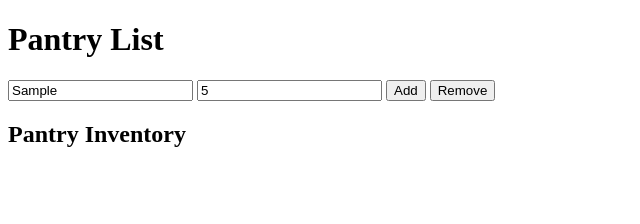
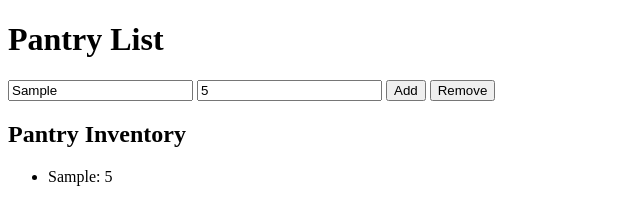
Before and after one commit to MsftKing/Minimize-Food-Waste-Application, a plain HTML site: page index.html in a window 1280 px wide. Both pictures are taken after typing "Sample", "5" into the empty fields and a click on the button "Add". Shown: the full height of the page, 0-640 px from the left. Drawn offline with Linux system fonts and the light colour scheme.

Commit message:
fixed error adding items

```diff
--- a/index.html
+++ b/index.html
@@ -19,7 +19,7 @@
     </div>
     <div>
         <h2 id="pantryInventory">Pantry Inventory</h2>
-        <ul></ul>
+        <ul id="inventoryItems"></ul>
     </div>
     <script src="script.js"></script>
 </body>
--- a/script.js
+++ b/script.js
@@ -25,7 +25,7 @@ function removeItem() {
 }
 
 function displayInventory() {
-    const inventoryList = document.querySelector("#pantryInventory ul");
+    const inventoryList = document.getElementById("inventoryItems");
     inventoryList.innerHTML = '';
 
     inventory.forEach(item => {
```
